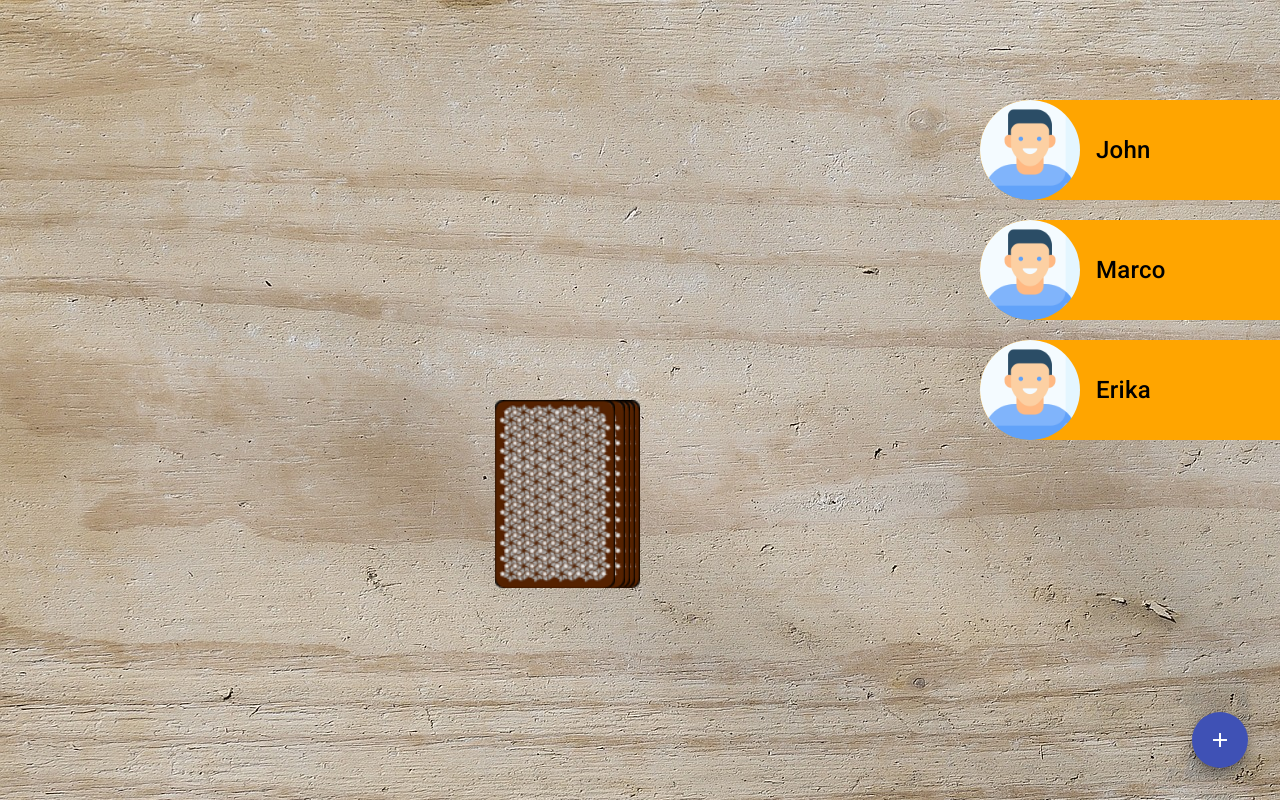
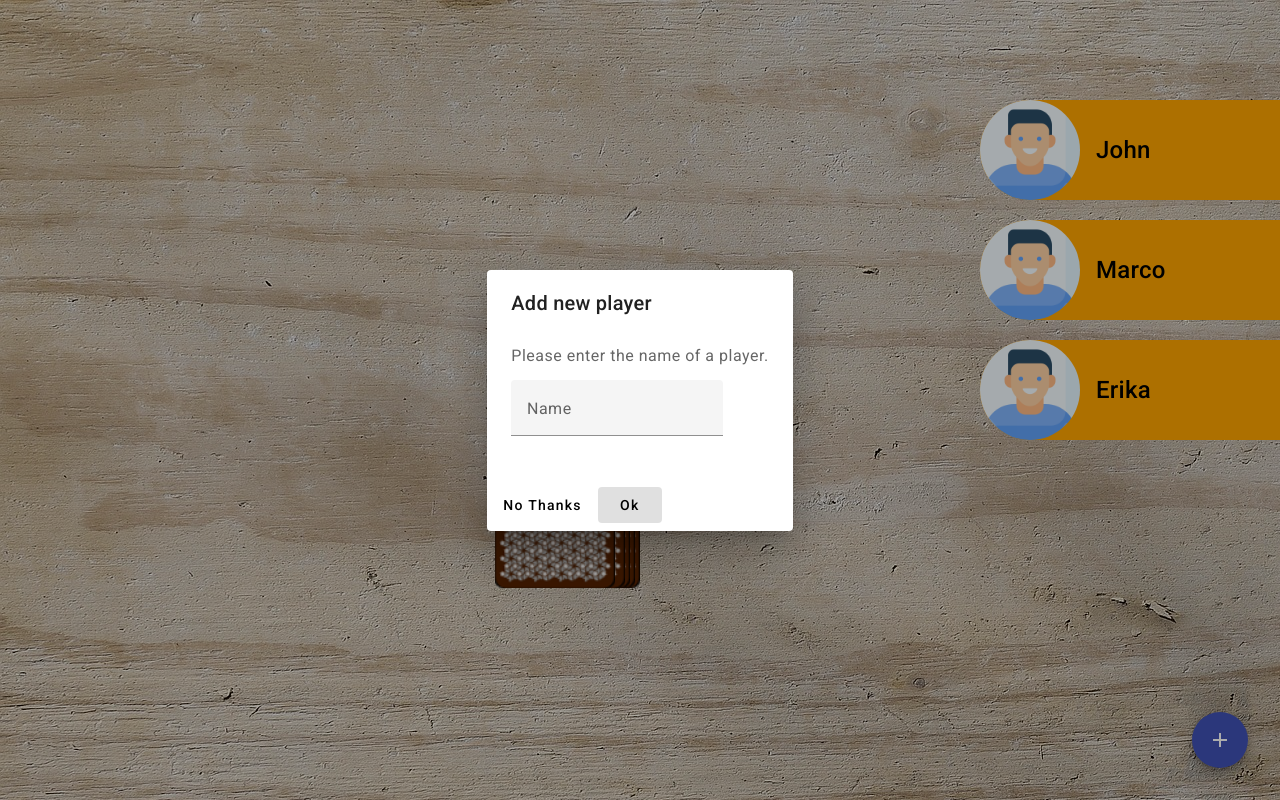
Before and after one commit to YeHtutt/ring-of-fire, an Angular app: page /game in a window 1280 px wide. Both pictures are taken after a click on the button "add". Built offline with nearby package versions, Linux system fonts and the light colour scheme.

Commit message:
created Material Design Dialog to add a player

```diff
--- /dev/null
+++ b/src/app/dialog-add-player/dialog-add-player.component.html
@@ -0,0 +1,12 @@
+<h1 mat-dialog-title>Add new player</h1>
+<div mat-dialog-content>
+  <p>Please enter the name of a player.</p>
+  <mat-form-field>
+    <mat-label>Name</mat-label>
+    <input matInput [(ngModel)]="name">
+  </mat-form-field>
+</div>
+<div mat-dialog-actions>
+  <button mat-button (click)="onNoClick()">No Thanks</button>
+  <button mat-button [mat-dialog-close]="" cdkFocusInitial>Ok</button>
+</div>
--- /dev/null
+++ b/src/app/dialog-add-player/dialog-add-player.component.ts
@@ -0,0 +1,14 @@
+import { Component } from '@angular/core';
+
+
+@Component({
+  selector: 'app-dialog-add-player',
+  templateUrl: './dialog-add-player.component.html',
+  styleUrls: ['./dialog-add-player.component.scss']
+})
+export class DialogAddPlayerComponent {
+  name:string = '';
+
+
+  onNoClick() {}
+}
--- a/src/app/game/game.component.html
+++ b/src/app/game/game.component.html
@@ -20,6 +20,6 @@
     </div>
 </div>
 
-<button mat-fab color="primary" aria-label="Example icon button with a delete icon" class="btn-add">
+<button mat-fab color="primary" (click)="openDialog()" aria-label="Example icon button with a delete icon" class="btn-add">
     <mat-icon>add</mat-icon>
   </button>
--- a/src/app/game/game.component.ts
+++ b/src/app/game/game.component.ts
@@ -1,5 +1,8 @@
 import { Component, OnInit } from '@angular/core';
 import { Game } from 'src/models/game';
+import {MatDialog, MAT_DIALOG_DATA, MatDialogRef, MatDialogModule} from '@angular/material/dialog';
+import { DialogAddPlayerComponent } from '../dialog-add-player/dialog-add-player.component';
+import { withDebugTracing } from '@angular/router';
 
 @Component({
   selector: 'app-game',
@@ -11,7 +14,8 @@ export class GameComponent implements OnInit{
   currentCard:string = ''; //leeren String am Anfang
   game: Game;
 
-  constructor() {
+
+  constructor(public dialog: MatDialog) {
     this.game = new Game();
   }
 
@@ -38,6 +42,14 @@ export class GameComponent implements OnInit{
         this.pickCardAnimation = false;
       }, 1000); //bei 1,5 Sek alte pickCardAnimation löschen, um neue Karte zu animieren
     }
+  }
 
+
+  openDialog(): void {
+    const dialogRef = this.dialog.open(DialogAddPlayerComponent);
+
+    dialogRef.afterClosed().subscribe(result => {
+      console.log('The dialog was closed');
+    });
   }
 }
```
Also changed, not shown: src/app/app.module.ts (+12 -2 lines), src/app/dialog-add-player/dialog-add-player.component.scss (added), 1 other file (tests, documents, lock files or other folders).
